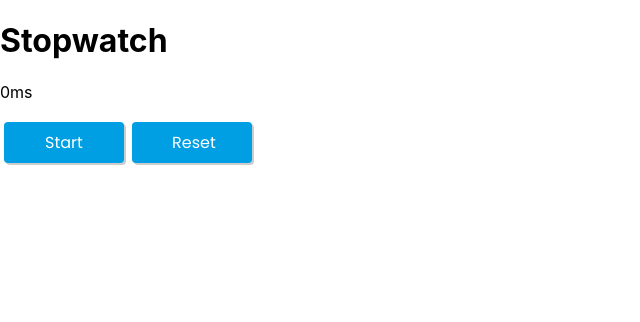
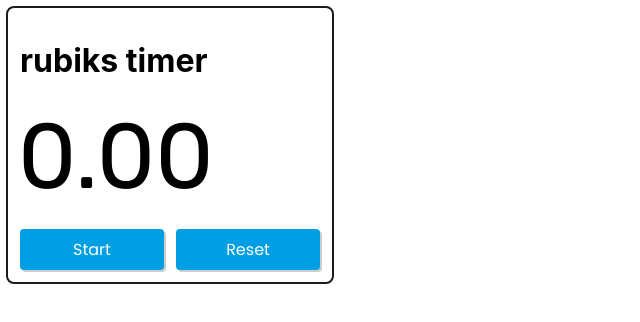
Before and after one commit to rw22448/rubiks-timer, a React (Create React App) app: page / in a window 1280 px wide. Shown: the top 322 px of the page, without its empty margins (0-640 px from the left). Built offline with nearby package versions, Linux system fonts and the light colour scheme.

Commit message:
Add overall styling, move time out to Timer component

```diff
--- a/public/index.html
+++ b/public/index.html
@@ -14,6 +14,7 @@
     -->
     <link rel="manifest" href="%PUBLIC_URL%/manifest.json" />
     <link href="https://fonts.googleapis.com/css?family=Poppins&display=swap" rel="stylesheet">
+    <link href="https://fonts.googleapis.com/css?family=Rubik&display=swap" rel="stylesheet">
     <!--
       Notice the use of %PUBLIC_URL% in the tags above.
       It will be replaced with the URL of the `public` folder during the build.
--- a/src/App.js
+++ b/src/App.js
@@ -1,11 +1,20 @@
 import React from 'react';
 import Stopwatch from './Components/Stopwatch';
+import styled from 'styled-components';
+
+const StyledMain = styled.main`
+  padding: 12px;
+  margin: 6px;
+  width: 300px;
+  border: 2px solid #171D1C;
+  border-radius: 8px;
+`;
 
 function App() {
   return (
-    <div>
+    <StyledMain>
       <Stopwatch />
-    </div>
+    </StyledMain>
   );
 }
 
--- a/src/Components/Button.js
+++ b/src/Components/Button.js
@@ -7,13 +7,12 @@ const StyledButton = styled.button`
   color: #FFFFFF;
   justify-content: center;
   padding: 8px 40px;
-  margin: 4px;
   border-radius: 4px;
   border: none;
   background-color: #009EE2;
   outline: none;
-  width: 120px;
-  box-shadow: 2px 2px rgba(0, 0, 0, 0.2);;
+  width: 144px;
+  box-shadow: 2px 2px rgba(0, 0, 0, 0.2);
 
   transition: background-color 0.25s;
 
--- a/src/Components/Stopwatch.js
+++ b/src/Components/Stopwatch.js
@@ -1,5 +1,12 @@
 import React, { useState, useRef, useEffect } from 'react';
 import Button from './Button';
+import Timer from './Timer';
+import styled from 'styled-components';
+
+const StyledButtonGroup = styled.div`
+  display: flex;
+  justify-content: space-between;
+`;
 
 const Stopwatch = () => {
   const [runningStatus, setRunningStatus] = useState(false);
@@ -33,10 +40,12 @@ const Stopwatch = () => {
 
   return (
     <div>
-      <h1>Stopwatch</h1>
-      <p>{runningTime}ms</p>
-      <Button click={handleClick} primaryText='Start' status={!runningStatus} secondaryText='Stop' />
-      <Button click={handleReset} primaryText='Reset' status={true} secondaryText={null} />
+      <h1>rubiks timer</h1>
+      <Timer time={runningTime}/>
+      <StyledButtonGroup>
+        <Button click={handleClick} primaryText='Start' status={!runningStatus} secondaryText='Stop' />
+        <Button click={handleReset} primaryText='Reset' status={true} secondaryText={null} />
+      </StyledButtonGroup>
     </div>
   );
 };
--- /dev/null
+++ b/src/Components/Timer.js
@@ -0,0 +1,24 @@
+import React from 'react';
+import styled from 'styled-components';
+
+const StyledTimer = styled.p`
+  font-size: 92px;
+  margin: 0px 0px 18px -2px;
+  font-family: 'Rubik', sans-serif;
+`;
+
+const DIGITS_OF_LARGE_NUMBER = 6;
+const DECIMAL_POINT = {
+  ONE: 1,
+  TWO: 2,
+};
+
+const Timer = (props) => {
+  let timeLength = props.time.toString().length;
+
+  return (
+    <StyledTimer>{(props.time/ 1000).toFixed(timeLength > DIGITS_OF_LARGE_NUMBER ? DECIMAL_POINT.ONE : DECIMAL_POINT.TWO)}</StyledTimer>
+  );
+};;
+
+export default Timer;
```
